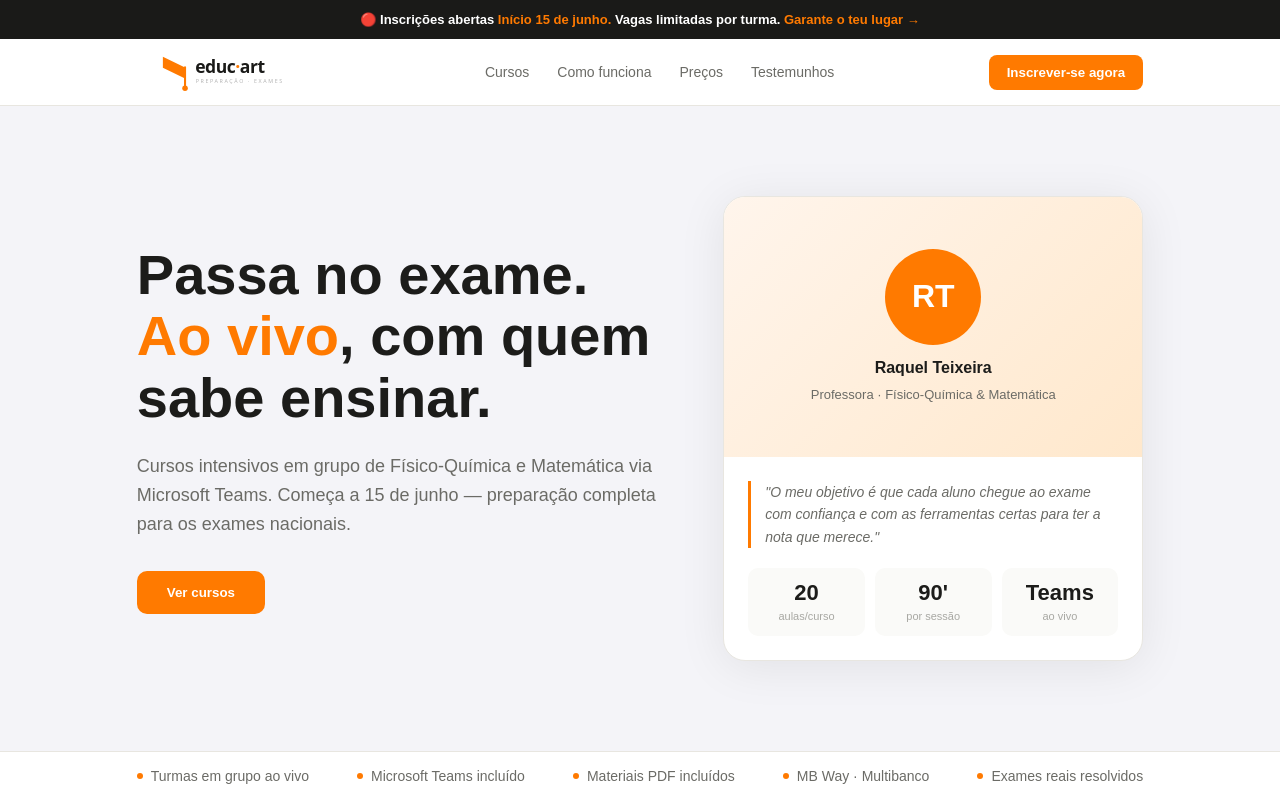
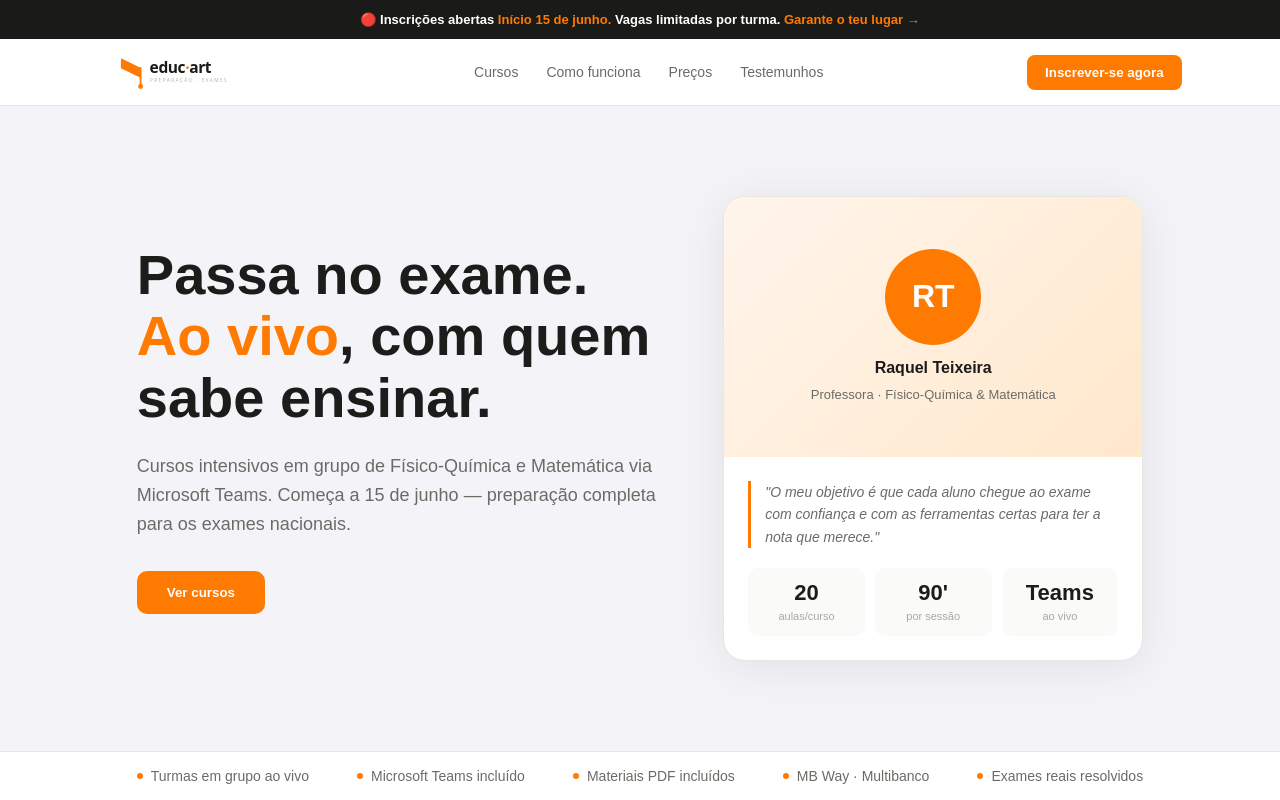
Before and after one commit to PauloFonseca89/site-educ-art, a plain HTML site: page index.html in a window 1280 px wide. Shown: the top 800 px of the page. Drawn offline with Linux system fonts and the light colour scheme.

Commit message:
Update style.css

```diff
--- a/css/style.css
+++ b/css/style.css
@@ -43,7 +43,7 @@ body {
 .navbar nav {
   max-width: 1160px;
   margin: 0 auto;
-  padding: 0 6%;
+  padding: 0 3%;
 
   display: flex;
   align-items: center;
@@ -53,7 +53,9 @@ body {
 
 /* LOGO */
 nav img {
-  height: 60px;
+  width: 172px;
+  height: auto;
+  display: block;
 }
 
 /* MENU */
```
